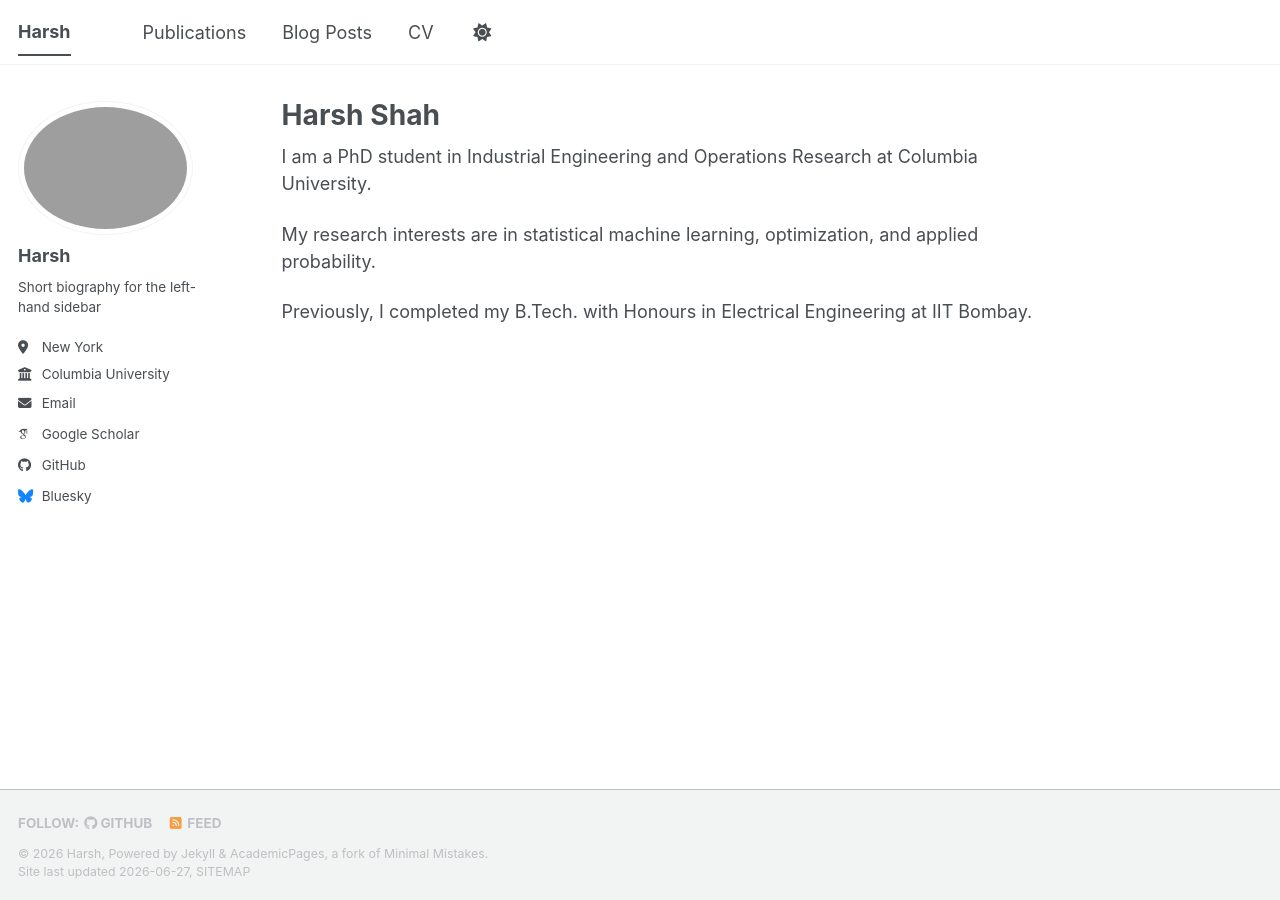
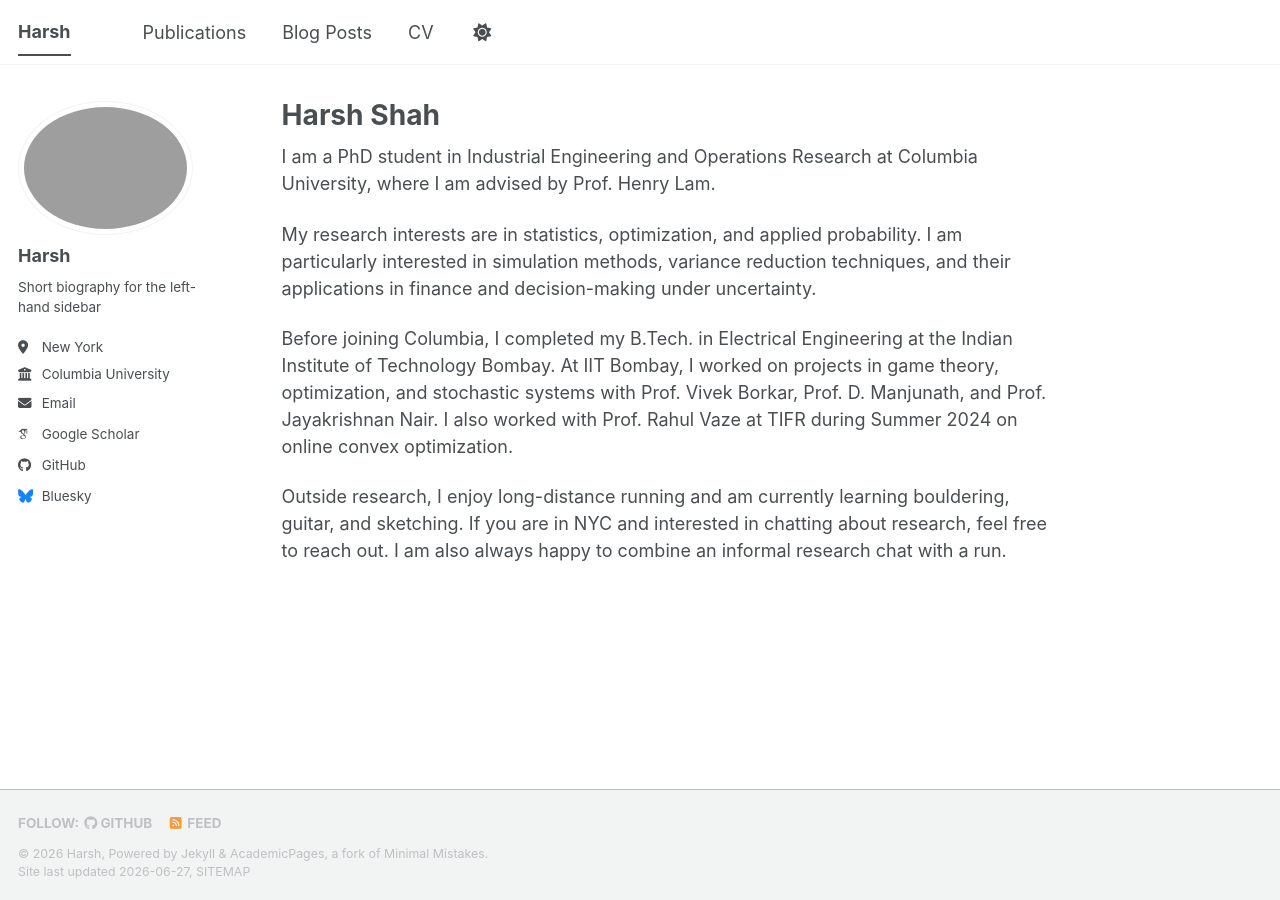
Before and after one commit to harshshah1801/harshshah1801.github.io, a Jekyll site: the page built from _pages/about.md, in a window 1280 px wide. Built offline with Jekyll 4.4.1, drawn with Linux system fonts in a browser that asks for light colours; some web fonts are replaced; a script bundle is joined from its source files by our own code; library files that are not in the unit come from our copies.

Commit message:
Enhance about page with detailed background information
Expanded personal and academic background, including research interests and extracurricular activities.

```diff
--- a/_pages/about.md
+++ b/_pages/about.md
@@ -7,8 +7,10 @@ redirect_from:
   - /about.html
 ---
 
-I am a PhD student in Industrial Engineering and Operations Research at Columbia University.
+I am a PhD student in Industrial Engineering and Operations Research at Columbia University, where I am advised by Prof. Henry Lam.
 
-My research interests are in statistical machine learning, optimization, and applied probability.
+My research interests are in statistics, optimization, and applied probability. I am particularly interested in simulation methods, variance reduction techniques, and their applications in finance and decision-making under uncertainty.
 
-Previously, I completed my B.Tech. with Honours in Electrical Engineering at IIT Bombay.
+Before joining Columbia, I completed my B.Tech. in Electrical Engineering at the Indian Institute of Technology Bombay. At IIT Bombay, I worked on projects in game theory, optimization, and stochastic systems with Prof. Vivek Borkar, Prof. D. Manjunath, and Prof. Jayakrishnan Nair. I also worked with Prof. Rahul Vaze at TIFR during Summer 2024 on online convex optimization.
+
+Outside research, I enjoy long-distance running and am currently learning bouldering, guitar, and sketching. If you are in NYC and interested in chatting about research, feel free to reach out. I am also always happy to combine an informal research chat with a run.
```
